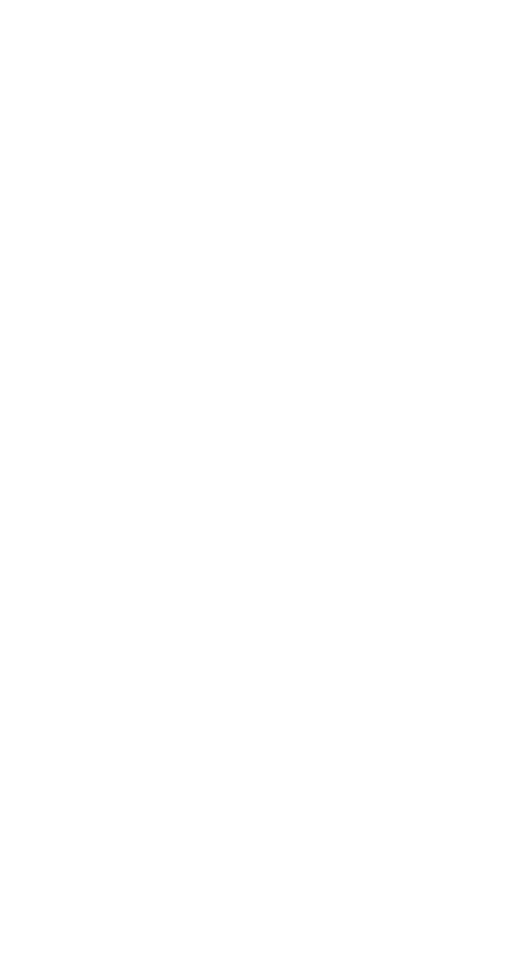
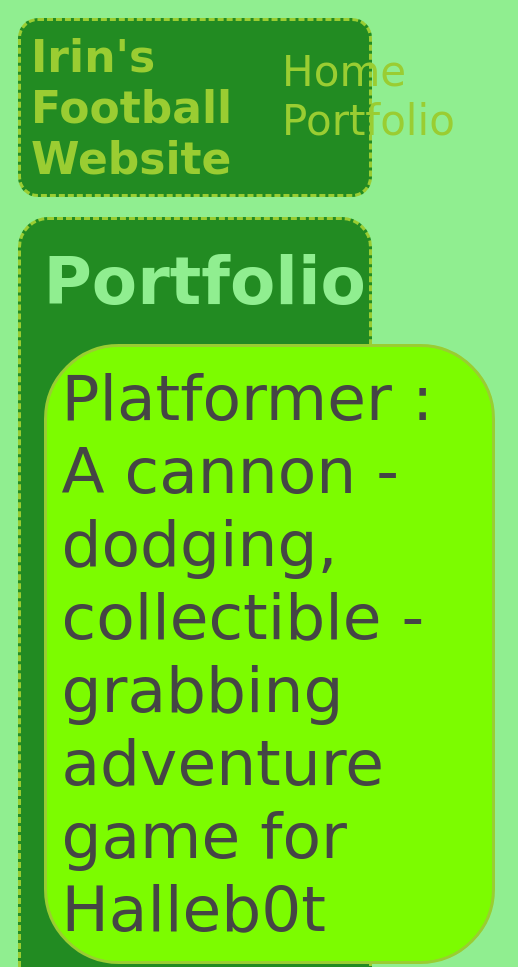
Before and after one commit to irinj7/irinj7.github.io, a plain HTML site: page portfolio.html in a window 390 px wide. Shown: the top 967 px of the page, 518 px wide, since content can reach past the window. Before the commit the page ends 844 px from the top, so only its background shows below. Drawn offline with Linux system fonts and the light colour scheme.

Commit message:
add portfolio.html file

```diff
--- a/portfolio.html
+++ b/portfolio.html
@@ -0,0 +1,37 @@
+<!DOCTYPE HTML>
+<html>
+    <head>
+        <title>Irin's Football Website</title>
+        <link rel="stylesheet" href="style.css">
+
+    </head>
+
+    <body>
+      <div id="all-contents">
+            <nav>
+                <h1>Irin's Football Website</h1>
+                <ul id="nav-ul">
+                    <li class="nav-li">
+                        <a class="nav-a" href="index.html">Home</a>
+                    </li>
+                    <li class="nav-li">
+                        <a class="nav-a" href="portfolio.html">Portfolio</a>
+                    </li>
+                </ul>
+            </nav>
+            <main>
+                <div class="content">
+                    <h1>Portfolio</h1>
+                    <ul id="portfolio">
+                        <li><a href="projects/platformer/">Platformer : A cannon - dodging, collectible - grabbing adventure game for Halleb0t</a></li>
+                        <li><a href="projects/bouncing-box/">Bouncing Box : A project that gives you a taste of game development on the web </a></li>
+                        <li><a href="projects/circularity/">Circularity : A motion poem using random number generation and velocity applied to circle shapes...</a></li>
+
+                    </ul>
+                </div>
+            </main>
+
+        </div>
+
+    </body>
+</html>
--- a/style.css
+++ b/style.css
@@ -1,5 +1,5 @@
 body {
-    background: lime;
+    background: lightgreen;
     color: yellowgreen;
     padding: 10px;
     font-family: cursive;
@@ -44,6 +44,7 @@ main {
     display: flex;
     border: dashed;
     border-radius: 20px;
+
 }
 .sidebar {
     margin-right: 25px;
@@ -67,3 +68,78 @@ main {
 h2, h3 {
     margin: 0px;
 }
+         /* portfolio styles */
+         .content h1 {
+            color: lightgreen;
+        }
+
+        #portfolio {
+            list-style-type: none;
+            padding-left: 0;
+        }
+
+        #portfolio li {
+            background: lawngreen;
+            padding: 10px;
+            border-radius: 50px;
+            margin-bottom: 10px;
+            border:solid;
+        }
+
+        #portfolio li:hover {
+            background: #eee;
+        }
+
+        #portfolio a {
+            text-decoration: none;
+            color: #454545;
+        }
+                    /* responsive web design */
+                    @media screen and (min-width: 120px) and (max-width: 1080px) {
+                        main {
+                          height: 100ch;
+                          zoom: 1.5;
+                          display: grid;
+                        }
+
+                        h1 {
+                          font-size: 44px;
+                        }
+
+                        h2 {
+                          font-size: 42px;
+                        }
+
+                        h3 {
+                          font-size: 36px;
+                        }
+
+                        #all-contents {
+                          height: 100ch;
+                          margin: none;
+                        }
+
+                        a {
+                          font-size: 42px;
+                        }
+
+                        .sidebar {
+                          margin-right: 0px;
+                          justify-content: center;
+                          align-items: center;
+                        }
+
+                        .sidebar-img {
+                          width: 100%;
+                        }
+
+                        p,
+                        li {
+                          font-size: 24px;
+                        }
+
+                        .content {
+                          align-content: center;
+                          justify-content: center;
+                        }
+                    }
```
Also changed, not shown: index.html (+1 -1 lines).
